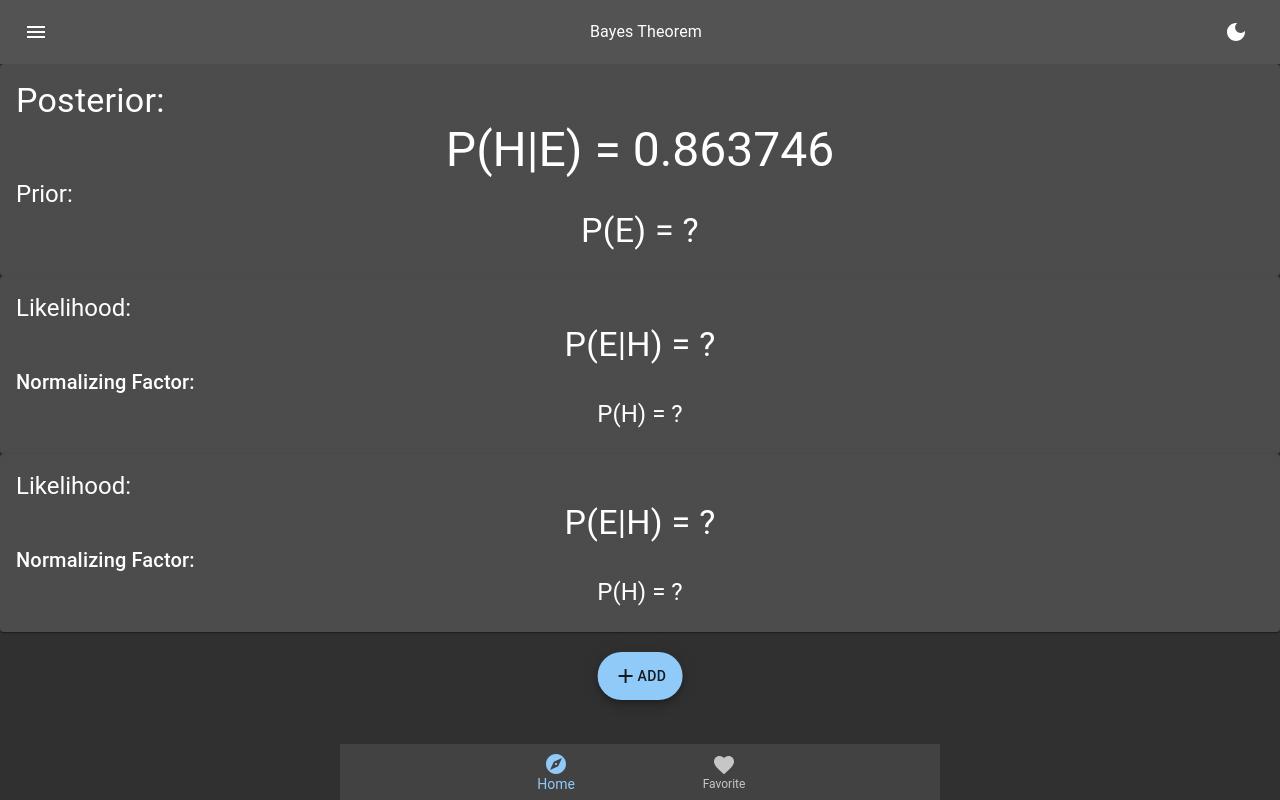
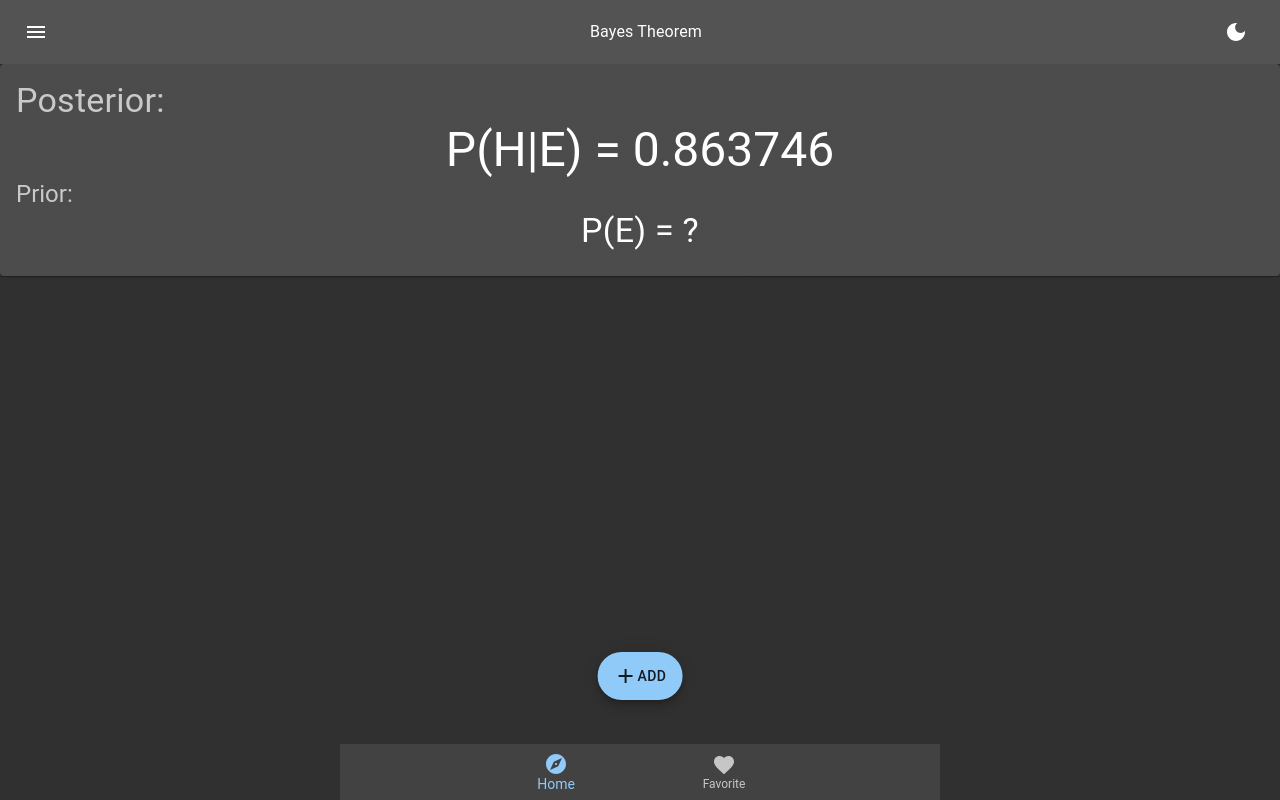
Before and after one commit to quantumsnowball/bayes-domain, a Next.js app: page / in a window 1280 px wide. Built offline with nearby package versions, Linux system fonts and the light colour scheme.

Commit message:
feat: render and add evidence base on a state array

```diff
--- a/components/BottomNav/AddButton.tsx
+++ b/components/BottomNav/AddButton.tsx
@@ -3,13 +3,13 @@ import {
   Fab
 } from '@mui/material'
 import AddIcon from '@mui/icons-material/Add'
+import { useDispatch } from 'react-redux'
+import { contentActions } from '../../redux/slices/contentSlice'
 
 
-interface AddButtonProps {
-  handleAction: () => void
-}
+function AddButton() {
+  const dispatch = useDispatch()
 
-function AddButton({ handleAction }: AddButtonProps) {
   return (
     <Box sx={{
       position: 'fixed',
@@ -21,7 +21,7 @@ function AddButton({ handleAction }: AddButtonProps) {
         variant="extended"
         color="primary"
         aria-label="new"
-        onClick={() => handleAction()}
+        onClick={() => dispatch(contentActions.addEvidence(true))}
       >
         <AddIcon />
         ADD
--- a/components/BottomNav/index.tsx
+++ b/components/BottomNav/index.tsx
@@ -50,7 +50,7 @@ function BottomNav() {
           icon={<FavoriteIcon />}
         />
       </BottomNavigation>
-      <AddButton handleAction={() => alert('handleAction')} />
+      <AddButton />
     </>
   )
 }
--- a/components/Pages/Home.tsx
+++ b/components/Pages/Home.tsx
@@ -4,16 +4,18 @@ import {
   styled,
   Typography
 } from "@mui/material"
+import { useSelector } from "react-redux"
+import { RootState } from '../../redux/store'
 import { Overflow, Stretch, TopContent } from "../styled/containers"
 
 
 function HypothesisCard() {
   return (
-    <Card sx={{ minWidth: 275 }}>
+    <Card>
       <CardContent>
-        <Typography variant="h4" sx={{ textAlign: 'left' }}>Posterior:</Typography>
+        <Typography variant="h4" sx={{ textAlign: 'left' }} color="text.secondary">Posterior:</Typography>
         <Typography variant="h3">P(H|E) = 0.863746</Typography>
-        <Typography variant="h5" sx={{ textAlign: 'left' }}>Prior:</Typography>
+        <Typography variant="h5" sx={{ textAlign: 'left' }} color="text.secondary">Prior:</Typography>
         <Typography variant="h4">P(E) = ?</Typography>
       </CardContent>
     </Card>
@@ -23,11 +25,14 @@ function HypothesisCard() {
 
 function EvidenceCard() {
   return (
-    <Card sx={{ minWidth: 275 }}>
+    <Card variant='outlined'>
       <CardContent>
-        <Typography variant="h5" sx={{ textAlign: 'left' }}>Likelihood:</Typography>
+        <Typography variant="h5" color="text.secondary" gutterBottom>
+          Evidence
+        </Typography>
+        <Typography variant="h5" sx={{ textAlign: 'left' }} color="text.secondary">Likelihood:</Typography>
         <Typography variant="h4">P(E|H) = ?</Typography>
-        <Typography variant="h6" sx={{ textAlign: 'left' }}>Normalizing Factor:</Typography>
+        <Typography variant="h6" sx={{ textAlign: 'left' }} color="text.secondary">Normalizing Factor:</Typography>
         <Typography variant="h5">P(H) = ?</Typography>
       </CardContent>
     </Card>
@@ -39,12 +44,14 @@ const ContentDiv = styled(Overflow(Stretch(TopContent('div'))))`
 `
 
 function Home() {
+  const evidence = useSelector((s: RootState) => s.content.evidence)
 
   return (
     <ContentDiv>
       <HypothesisCard />
-      <EvidenceCard />
-      <EvidenceCard />
+      {
+        evidence.map(() => <EvidenceCard />)
+      }
     </ContentDiv>
   )
 }
--- /dev/null
+++ b/redux/slices/contentSlice.ts
@@ -0,0 +1,18 @@
+import { createSlice, PayloadAction } from '@reduxjs/toolkit'
+
+
+const contentSlice = createSlice({
+  name: 'layout',
+  initialState: {
+    evidence: [] as boolean[],
+  },
+  reducers: {
+    addEvidence: (s, a: PayloadAction<boolean>) => {
+      s.evidence.push(a.payload)
+    }
+  }
+})
+
+export const contentActions = contentSlice.actions
+
+export const contentReducer = contentSlice.reducer
--- a/redux/store.ts
+++ b/redux/store.ts
@@ -7,12 +7,14 @@ import {
 import storage from 'redux-persist/lib/storage'
 import { themeReducer } from './slices/themeSlice'
 import { layoutReducer } from './slices/layoutSlice'
+import { contentReducer } from './slices/contentSlice'
 
 
 // reducers
 const rootReducer = combineReducers({
   theme: themeReducer,
-  layout: layoutReducer
+  layout: layoutReducer,
+  content: contentReducer
 })
 
 // store
```
